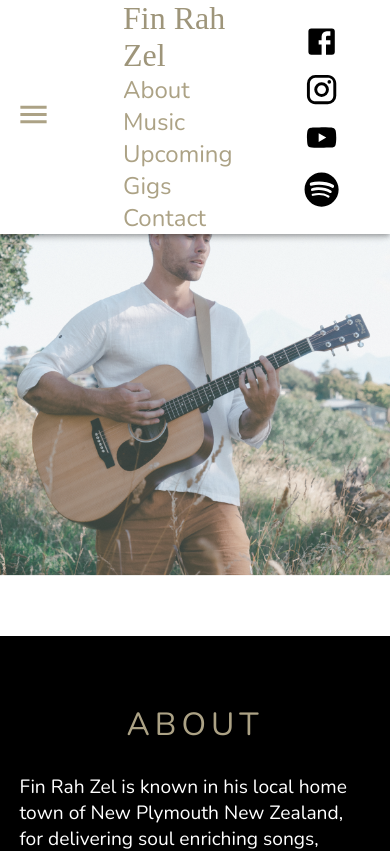
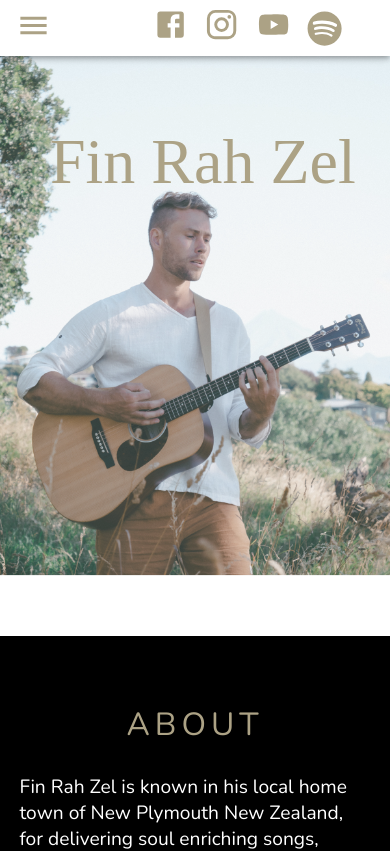
Before and after one commit to NakiNorton/Fin-Rah-Zel, a React (Create React App) app: page / in a window 390 px wide. Shown: the top 851 px of the page. Built offline with nearby package versions, Linux system fonts and the light colour scheme; a web font is replaced by a local one.

Commit message:
Update styling

```diff
--- a/src/components/App/App.css
+++ b/src/components/App/App.css
@@ -56,7 +56,7 @@
 
 /* Footer  */
 
-footer {
+.footer {
   height: 20vh;
   background-color: #aca285;
 }
--- a/src/components/App/App.js
+++ b/src/components/App/App.js
@@ -42,7 +42,9 @@ const App = () => {
       </FadeInSection >
 
       <footer>
-        <h2 className="footer-logo">Fin Rah Zel</h2>
+        <div className="footer">
+          <h2 className="footer-logo">Fin Rah Zel</h2>
+        </div>
       </footer>
     </div>
   )
--- a/src/components/App/AppMQ.css
+++ b/src/components/App/AppMQ.css
@@ -15,7 +15,7 @@
     padding: 1rem;
   }
 
-  footer {
+  .footer {
     height: 10vh;
   }
 }
@@ -35,7 +35,7 @@
     padding: 1rem;
   }
 
-  footer {
+  .footer {
     margin-top: 10rem;
     height: auto;
   }
--- a/src/components/Contact/Contact.css
+++ b/src/components/Contact/Contact.css
@@ -86,19 +86,29 @@ input, #message {
 }
 
 @media (max-width: 420px) {
+
   .contact {
-    width: 100%;
-    margin-bottom: 1rem;
+    min-height: 40vh;
+    margin: 0!important;
+    position: relative;
+  }
+
+  .contact-h2 {
+    padding-top: 3rem!important;
   }
 
   .form-area {
     width: 80%;
-    padding: 1rem;
+    padding: 1.5rem;
+    position: absolute;
+    top: 0;
+    left: 0;
+    transform: none;
+
+    margin: 0 2.5%;
   }
 
   .contact-img {
     display: none;
   }
-
-
 }
--- a/src/components/Contact/Contact.js
+++ b/src/components/Contact/Contact.js
@@ -35,7 +35,7 @@ const Contact = () => {
   }
 
   return (
-    <section className="contact">
+    <div className="contact">
       <img className="contact-img" src={photo} alt="Fin Rah Zel playing guitar"/>
       <div className="form-area">
         <h2 className="h2 contact-h2">Contact</h2>
@@ -60,7 +60,7 @@ const Contact = () => {
           </>
         }
       </div>
-    </section>
+    </div>
   )
 }
 
--- a/src/components/MusicContainer/MusicContainer.css
+++ b/src/components/MusicContainer/MusicContainer.css
@@ -40,6 +40,10 @@
     padding: 0!important;
   }
 
+  .music-h2 {
+    padding-top: 5rem!important;
+  }
+
   #responsive-iframe {
     width: 100%;
     height: 100%;
--- a/src/components/MusicContainer/MusicContainer.js
+++ b/src/components/MusicContainer/MusicContainer.js
@@ -5,8 +5,8 @@ import './MusicContainer.css'
 const MusicContainer = () => {
 
   return (
-      <section className="music section">
-        <h2 className="h2">Latest Releases</h2>
+      <section className="music">
+        <h2 className="h2 music-h2">Latest Releases</h2>
         <div className="video-container">
 
           <div className="video">
--- a/src/components/NavBar/NavBar.css
+++ b/src/components/NavBar/NavBar.css
@@ -20,6 +20,11 @@
   color: #aca285;
 }
 
+#mobile-link {
+  width: 100%;
+  font-family: 'Nunito', sans-serif;
+}
+
 .nav-logo {
   padding: 0!important;
   margin: 0!important;
@@ -32,3 +37,47 @@
 .mobile-menu {
   color: #aca285;
 }
+
+
+@media (min-width: 993px) {
+  .mobile-menu {
+    display: none;
+  }
+}
+
+@media (max-width: 1140px) {
+  .s-media-container {
+    padding-right: 2.5%;
+  }
+
+  .nav-head {
+    font-size: 1.5rem;
+  }
+
+  .nav-link {
+    font-size: 1.25rem;
+    padding: 0;
+    margin: 1rem;
+  }
+
+}
+
+
+@media (max-width: 992px) {
+  .nav-container {
+    display: none;
+  }
+
+  .s-media-icon {
+    font-size: 1.5rem;
+  }
+}
+
+@media (max-width: 420px) {
+  .s-media-icon {
+    font-size: 4rem;
+  }
+
+
+
+}
--- a/src/components/NavBar/NavBar.js
+++ b/src/components/NavBar/NavBar.js
@@ -59,24 +59,24 @@ const NavBar = () => {
           >
             <MenuItem onClick={handleClose}>
               <Link to='landing-page' activeClass="active" spy={true} smooth={true}>
-                  <h2 className="nav-logo">Fin Rah Zel</h2>
+                <h2 className="nav-logo">Fin Rah Zel</h2>
               </Link>
             </MenuItem>
 
             <MenuItem onClick={handleClose}>
-              <Link to='about' activeClass="active" spy={true} smooth={true}>About</Link>
+              <Link id="mobile-link" to='about' activeClass="active" spy={true} smooth={true}>About</Link>
             </MenuItem>
 
             <MenuItem onClick={handleClose}>
-              <Link to='music' activeClass="active" spy={true} smooth={true}>Music</Link>
+              <Link id="mobile-link" to='music' activeClass="active" spy={true} smooth={true}>Music</Link>
             </MenuItem>
 
             <MenuItem onClick={handleClose}>
-              <Link to='upcoming-gigs' activeClass="active" spy={true} smooth={true} >Upcoming Gigs</Link>
+              <Link id="mobile-link" to='upcoming-gigs' activeClass="active" spy={true} smooth={true} >Upcoming Gigs</Link>
             </MenuItem>
 
             <MenuItem onClick={handleClose}>
-              <Link to='contact' activeClass="active" spy={true} smooth={true} >Contact</Link>
+              <Link id="mobile-link" to='contact' activeClass="active" spy={true} smooth={true} >Contact</Link>
             </MenuItem>
           </Menu>
         </div>
@@ -106,25 +106,25 @@ const NavBar = () => {
           <div className="s-media-container">
 
             <a href="https://www.facebook.com/FinRahZel">
-              <i className="s-media-icon" style={{ color: "black" }}>
+              <i className="s-media-icon" style={{ color: "#aca285" }}>
                 <FacebookIcon fontSize="inherit" color='inherit' />
               </i>
             </a>
 
             <a href="https://www.instagram.com/finrahzel/?hl=en">
-              <i className="s-media-icon" style={{ color: "black"  }}>
+              <i className="s-media-icon" style={{ color: "#aca285"  }}>
               <InstagramIcon fontSize="inherit" color='inherit' />
               </i>
             </a>
 
             <a href="https://www.youtube.com/channel/UC2IwDrBMMbk0Ux0844IuEBA">
-              <i className="s-media-icon" style={{ color: "black"  }}>
+              <i className="s-media-icon" style={{ color: "#aca285"  }}>
               <YouTubeIcon fontSize="inherit" color='inherit' />
               </i>
             </a>
 
             <a href="https://open.spotify.com/artist/2LHIjyp5jNwOU2bJftD6K3">
-              <i className="s-media-icon" style={{ color: "black" }}>
+              <i className="s-media-icon" style={{ color: "#aca285" }}>
                 <FontAwesomeIcon icon={['fab', 'spotify']} />
               </i>
             </a>
--- a/src/components/UpcomingDates/UpcomingDates.css
+++ b/src/components/UpcomingDates/UpcomingDates.css
@@ -63,8 +63,8 @@
 
 @media (max-width: 420px) {
  .upcoming-gigs {
-   margin-top: 2rem;
-    padding-bottom: 10rem;
+    margin-top: 2rem;
+    padding-bottom: 4rem;
  }
 
   .event {
@@ -73,4 +73,8 @@
     text-align: left;
   }
 
+  .event-list {
+    text-align: left;
+  }
+
 }
--- a/src/index.css
+++ b/src/index.css
@@ -1,5 +1,11 @@
+* {
+  margin: 0;
+  padding: 0
+}
+
 body {
-  margin: 0;
+  /* width: 100%;
+  padding: .5rem; */
   font-family: 'Nunito', sans-serif;
   -webkit-font-smoothing: antialiased;
   -moz-osx-font-smoothing: grayscale;
```
